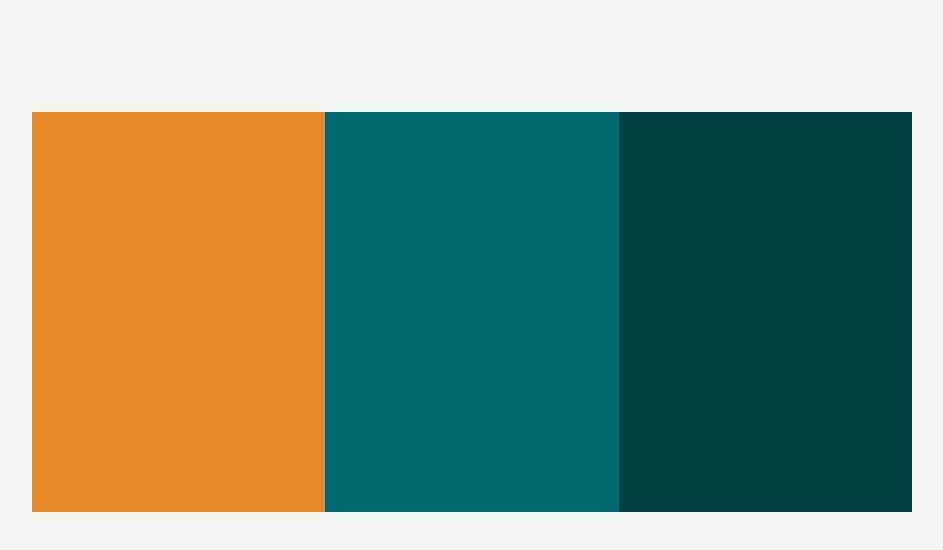
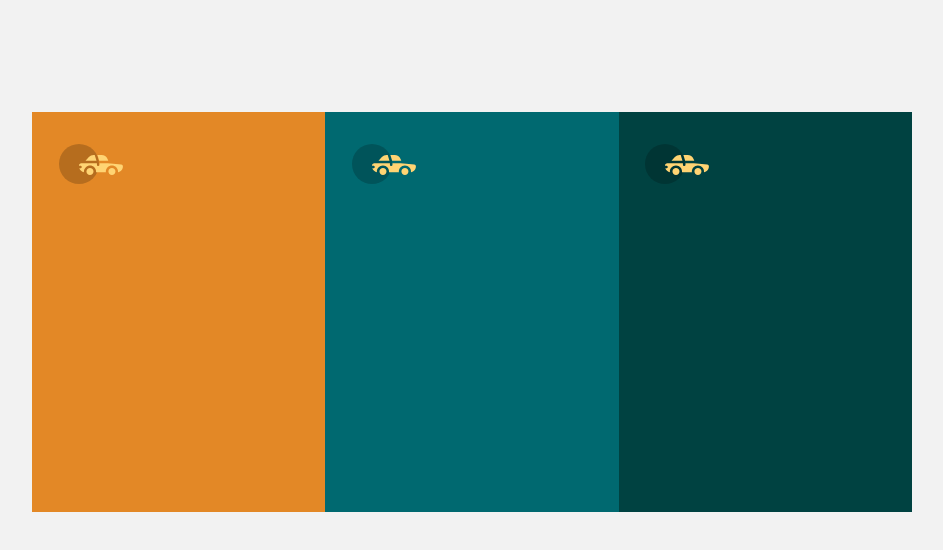
Before and after one commit to yasmine-elhosayny/front-end-mentor-3, a plain HTML site: page index.html in a window 1280 px wide. Shown: the whole page, without its empty margins (168-1111 px from the left). Drawn offline with Linux system fonts and the light colour scheme.

Commit message:
Quarto commit - Imagens

```diff
--- a/estilo.css
+++ b/estilo.css
@@ -34,3 +34,12 @@ body {
 #col-3 {
 	background-color: hsl(179, 100%, 13%);
 }
+
+/* Conteúdo */
+#conteudo {
+	width: 15rem;
+	height: 21rem;
+	display: block;
+	margin: 0 auto;
+	margin-top: 2rem;
+}
--- a/index.html
+++ b/index.html
@@ -14,13 +14,19 @@
 	<main class="container">
 		<div id="colunas">
 			<div id="col-1">
-
+				<div id="conteudo">
+					<img src="imagens/sedans.svg" id="sedans" alt="Ícone de carro">
+				</div>
 			</div>
 			<div id="col-2">
-
+				<div id="conteudo">
+					<img src="imagens/sedans.svg" id="sedans" alt="Ícone de carro">
+				</div>
 			</div>
 			<div id="col-3">
-
+				<div id="conteudo">
+					<img src="imagens/sedans.svg" id="sedans" alt="Ícone de carro">
+				</div>
 			</div>
 		</div>
 	</main>
```
